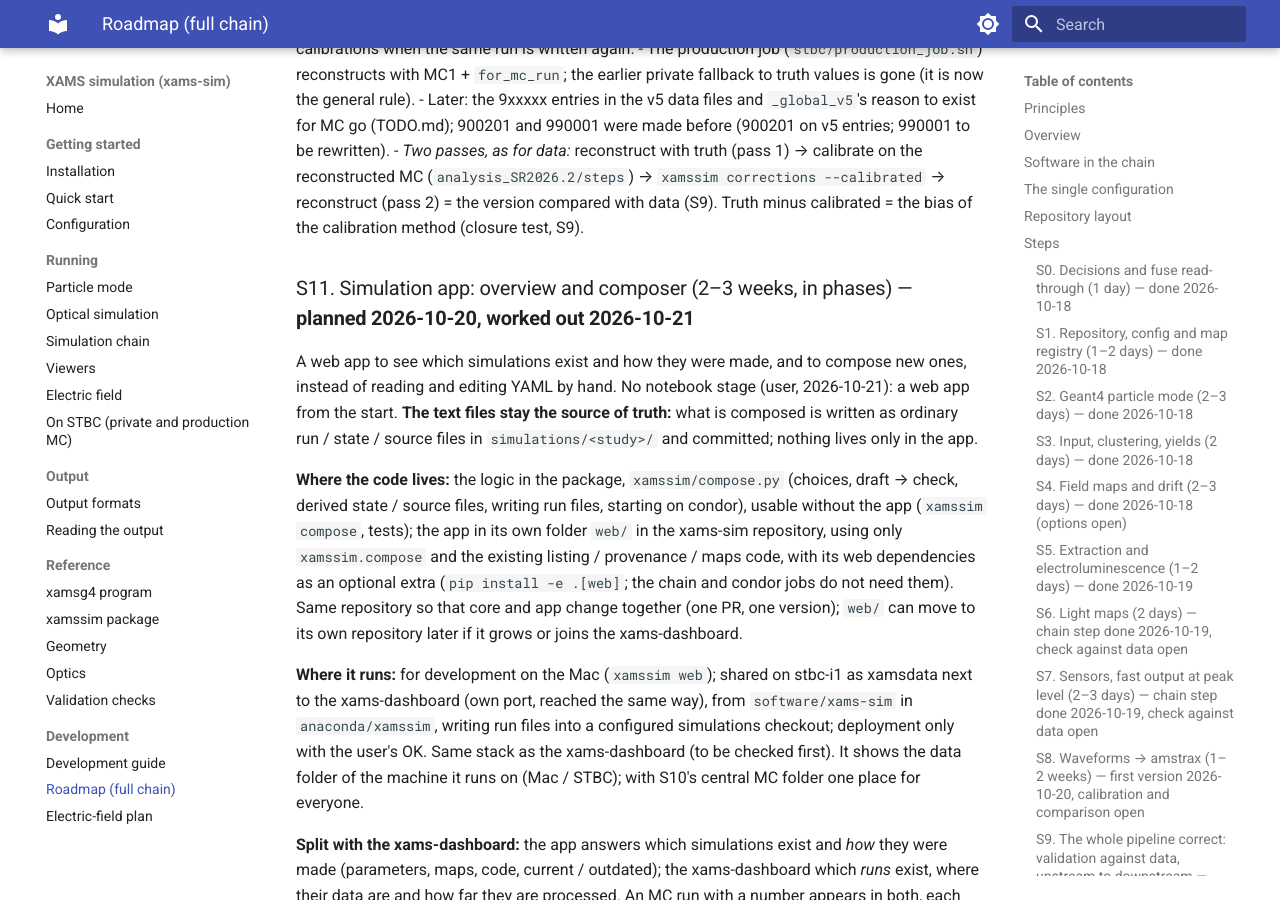
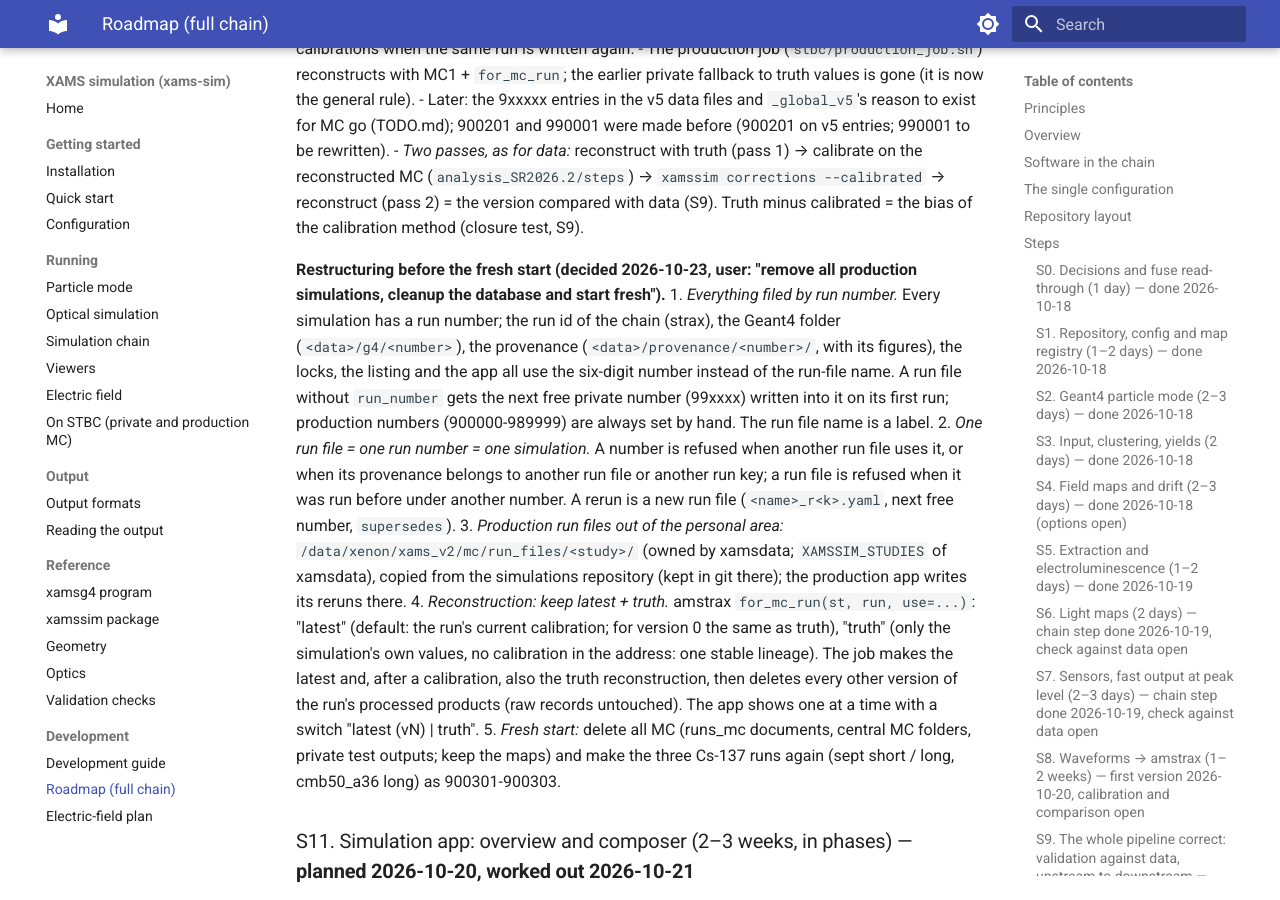
Before and after one commit to XAMS-nikhef/xams-sim, an MkDocs documentation site: the page built from docs/xams_sim_plan.md, in a window 1280 px wide and 900 px high, scrolled down 15136 px. Built offline with MkDocs 1.6.1 and Material for MkDocs 9.7.7, drawn with Linux system fonts in a browser that asks for light colours.

Commit message:
Plan: restructuring before the fresh start (run numbers everywhere, run files, keep latest + truth)
Co-Authored-By: Claude Opus 5.5 <noreply@anthropic.com>

```diff
--- a/docs/xams_sim_plan.md
+++ b/docs/xams_sim_plan.md
@@ -512,6 +512,27 @@ run number different; another user on STBC can process and read an MC run; the d
   (`analysis_SR2026.2/steps`) → `xamssim corrections --calibrated` → reconstruct (pass 2) = the version compared with
   data (S9). Truth minus calibrated = the bias of the calibration method (closure test, S9).
 
+**Restructuring before the fresh start (decided 2026-10-23, user: "remove all production simulations, cleanup the
+database and start fresh").**
+1. *Everything filed by run number.* Every simulation has a run number; the run id of the chain (strax), the Geant4
+   folder (`<data>/g4/<number>`), the provenance (`<data>/provenance/<number>/`, with its figures), the locks, the
+   listing and the app all use the six-digit number instead of the run-file name. A run file without `run_number` gets
+   the next free private number (99xxxx) written into it on its first run; production numbers (900000-989999) are
+   always set by hand. The run file name is a label.
+2. *One run file = one run number = one simulation.* A number is refused when another run file uses it, or when its
+   provenance belongs to another run file or another run key; a run file is refused when it was run before under
+   another number. A rerun is a new run file (`<name>_r<k>.yaml`, next free number, `supersedes`).
+3. *Production run files out of the personal area:* `/data/xenon/xams_v2/mc/run_files/<study>/` (owned by xamsdata;
+   `XAMSSIM_STUDIES` of xamsdata), copied from the simulations repository (kept in git there); the production app
+   writes its reruns there.
+4. *Reconstruction: keep latest + truth.* amstrax `for_mc_run(st, run, use=...)`: "latest" (default: the run's
+   current calibration; for version 0 the same as truth), "truth" (only the simulation's own values, no calibration
+   in the address: one stable lineage). The job makes the latest and, after a calibration, also the truth
+   reconstruction, then deletes every other version of the run's processed products (raw records untouched). The app
+   shows one at a time with a switch "latest (vN) | truth".
+5. *Fresh start:* delete all MC (runs_mc documents, central MC folders, private test outputs; keep the maps) and make
+   the three Cs-137 runs again (sept short / long, cmb50_a36 long) as 900301-900303.
+
 ### S11. Simulation app: overview and composer (2–3 weeks, in phases) — **planned 2026-10-20, worked out 2026-10-21**
 
 A web app to see which simulations exist and how they were made, and to compose new ones, instead of reading and
```
